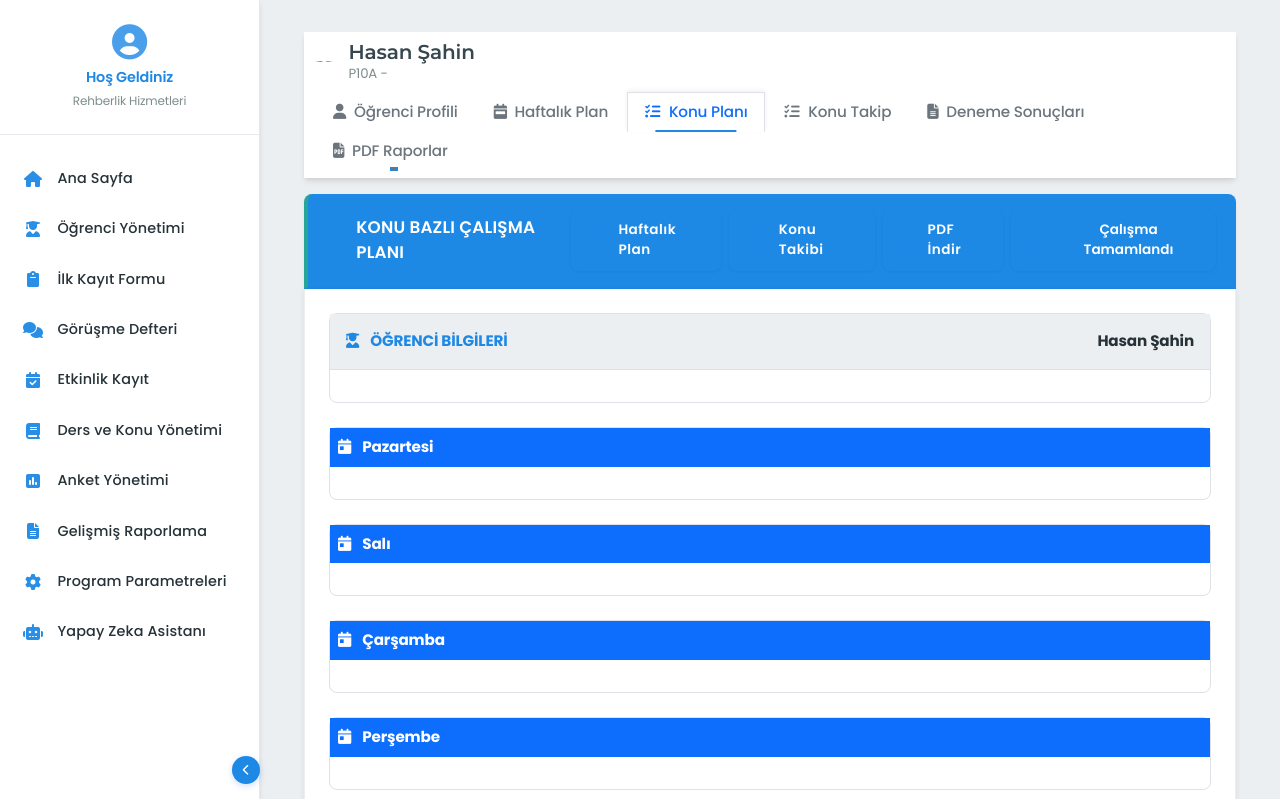
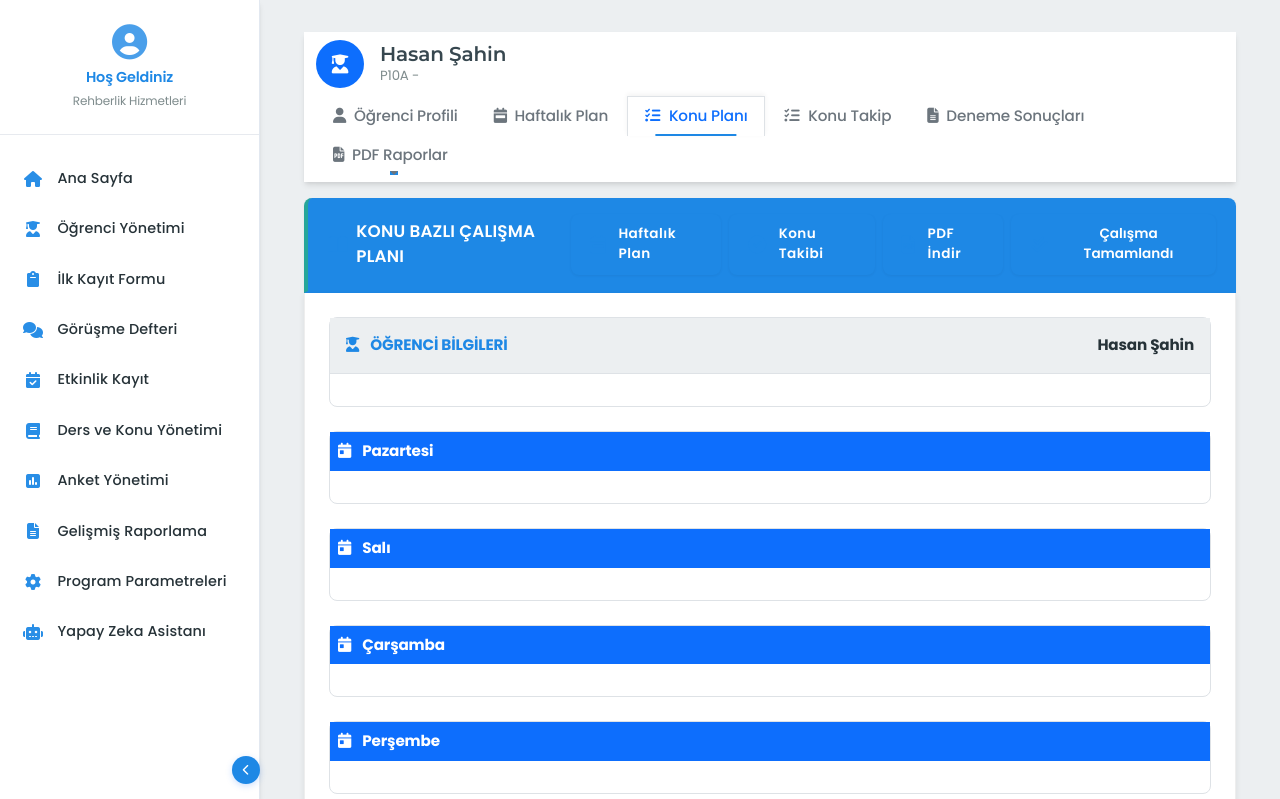
Before and after one commit to sahinalhas/R1, a Flask app: page /calisma-programi/ogrenci/7/konu-plani in a window 1280 px wide. Shown: the top 799 px of the page. Run offline with Flask 3, Linux system fonts and the light colour scheme; some libraries are stand-ins or nearby versions.

Commit message:
Add student header avatar utility class
cgen-db12467113ff4552b7cee2614b482dad

```diff
--- a/app/static/css/styles.css
+++ b/app/static/css/styles.css
@@ -457,7 +457,7 @@ body {
   display: none;
 }
 
-/* Aktif ö��renci container için özel stil */
+/* Aktif öğrenci container için özel stil */
 .active-student-container {
   background-color: rgba(28, 55, 97, 0.05);
   margin: 0.5rem 0.5rem 1rem 0.5rem !important;
@@ -1059,6 +1059,12 @@ body {
   box-shadow: 0 2px 4px rgba(0, 0, 0, 0.04);
 }
 
+/* Öğrenci başlık avatarı (inline stil dönüşümü) */
+.student-header-avatar {
+  width: 48px;
+  height: 48px;
+}
+
 .navbar-brand {
   font-weight: 600;
   color: var(--primary-color) !important;
```
